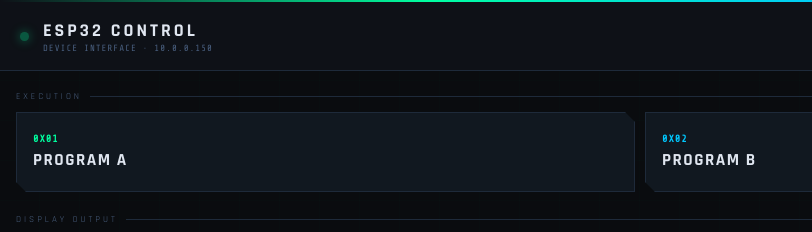
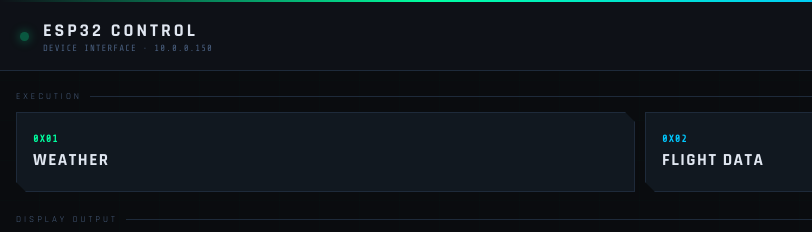
Before and after one commit to ethantampa/LED, a plain HTML site: page index.html in a window 1280 px wide. Shown: the top 232 px of the page, 0-812 px from the left. Drawn offline with nearby package versions, Linux system fonts and the light colour scheme.

Commit message:
Update button labels for Program A and B

```diff
--- a/index.html
+++ b/index.html
@@ -486,11 +486,11 @@
       <div class="btn-row">
         <button class="ctrl-btn btn-a" id="btnA" onclick="runA()">
           <span class="btn-id" id="btnAId">0x01</span>
-          <span class="btn-label">Program A</span>
+          <span class="btn-label">Weather</span>
         </button>
         <button class="ctrl-btn btn-b" id="btnB" onclick="runB()">
           <span class="btn-id" id="btnBId">0x02</span>
-          <span class="btn-label">Program B</span>
+          <span class="btn-label">Flight Data</span>
         </button>
       </div>
     </div>
```
